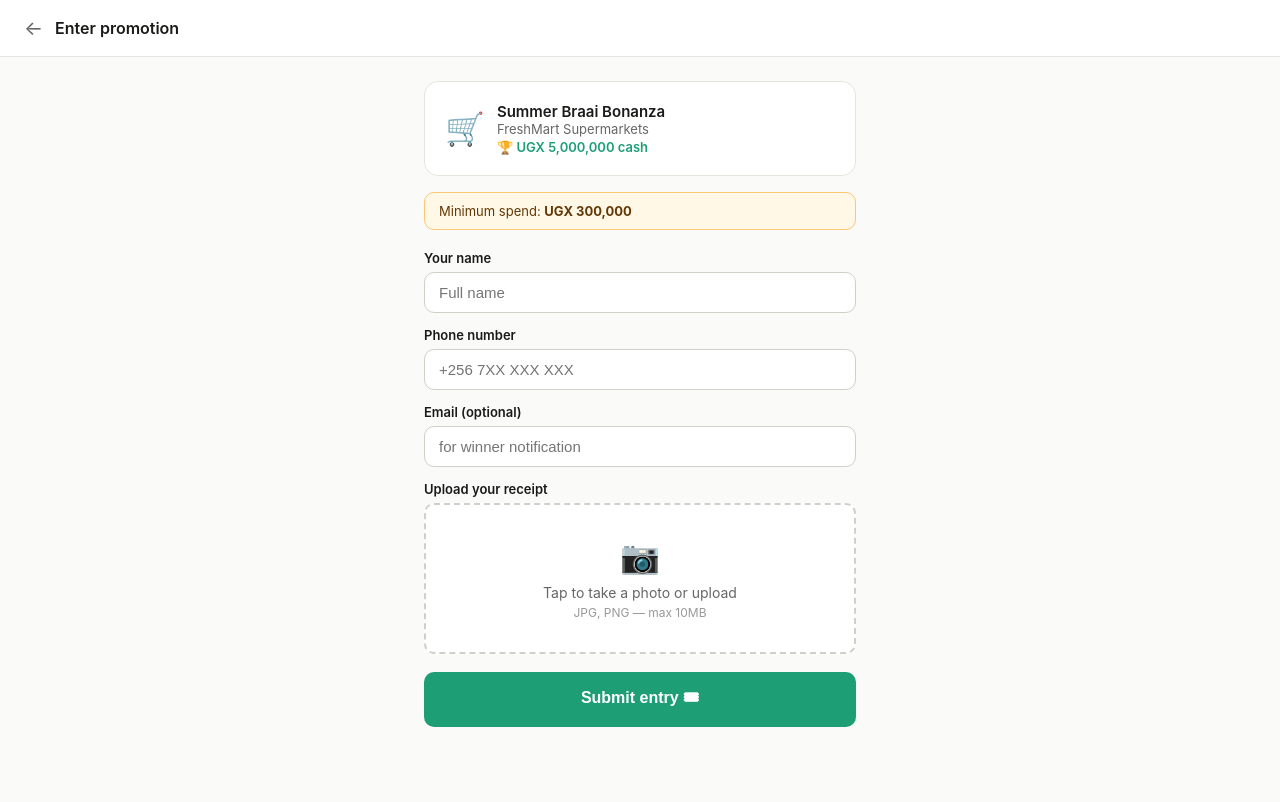
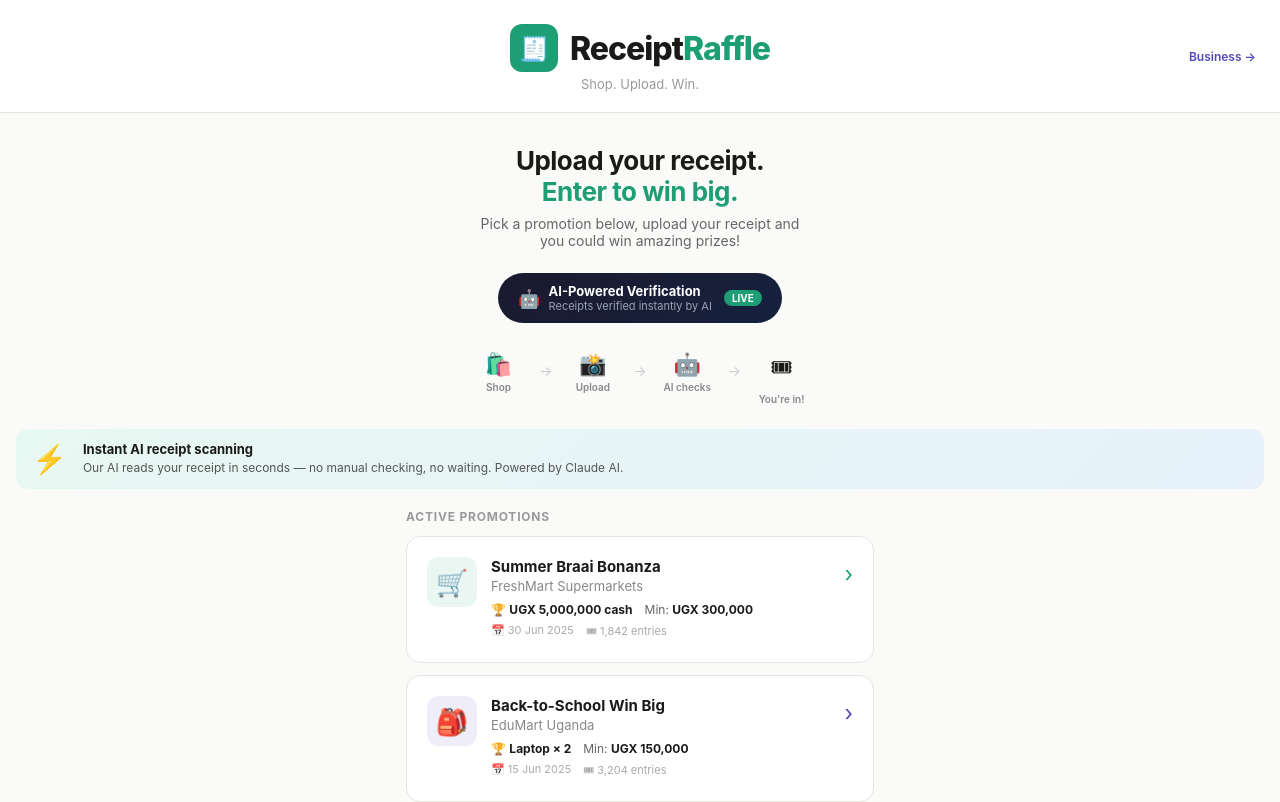
Before and after one commit to johnejalu-cell/receiptraffle, a Next.js app: page /enter/1 in a window 1280 px wide. Shown: the top 802 px of the page. Built offline with nearby package versions, Linux system fonts and the light colour scheme.

Commit message:
Update page.tsx

```diff
--- a/app/enter/[id]/page.tsx
+++ b/app/enter/[id]/page.tsx
@@ -1,186 +1,150 @@
-'use client'
-import { useState } from 'react'
 import Link from 'next/link'
 
-const PROMOTIONS: Record<string, any> = {
-  '1': { title: "Summer Braai Bonanza", brand: "FreshMart Supermarkets", prize: "UGX 5,000,000 cash", minSpend: 300000, currency: "UGX", emoji: "🛒", color: "#1D9E75" },
-  '2': { title: "Back-to-School Win Big", brand: "EduMart Uganda", prize: "Laptop × 2", minSpend: 150000, currency: "UGX", emoji: "🎒", color: "#534AB7" },
-  '3': { title: "Family Pack Jackpot", brand: "CityLodge Hotels", prize: "Weekend stay for 4", minSpend: 500000, currency: "UGX", emoji: "🏨", color: "#854F0B" },
-}
+const PROMOTIONS = [
+  {
+    id: 1,
+    title: "Summer Braai Bonanza",
+    brand: "FreshMart Supermarkets",
+    prize: "UGX 5,000,000 cash",
+    minSpend: "UGX 300,000",
+    draws: "30 Jun 2025",
+    entries: "1,842",
+    color: "#1D9E75",
+    emoji: "🛒"
+  },
+  {
+    id: 2,
+    title: "Back-to-School Win Big",
+    brand: "EduMart Uganda",
+    prize: "Laptop × 2",
+    minSpend: "UGX 150,000",
+    draws: "15 Jun 2025",
+    entries: "3,204",
+    color: "#534AB7",
+    emoji: "🎒"
+  },
+  {
+    id: 3,
+    title: "Family Pack Jackpot",
+    brand: "CityLodge Hotels",
+    prize: "Weekend stay for 4",
+    minSpend: "UGX 500,000",
+    draws: "31 Jul 2025",
+    entries: "411",
+    color: "#854F0B",
+    emoji: "🏨"
+  },
+]
 
-export default function EnterPage({ params }: { params: { id: string } }) {
-  const promo = PROMOTIONS[params.id]
-  const [name, setName] = useState('')
-  const [phone, setPhone] = useState('')
-  const [email, setEmail] = useState('')
-  const [file, setFile] = useState<File | null>(null)
-  const [preview, setPreview] = useState('')
-  const [step, setStep] = useState<'form' | 'verifying' | 'success' | 'manual'>('form')
-  const [result, setResult] = useState<any>(null)
-  const [ticket, setTicket] = useState('')
-
-  if (!promo) return (
-    <main style={{ padding: '2rem', textAlign: 'center' }}>
-      <p>Promotion not found.</p>
-      <Link href="/" style={{ color: '#1D9E75' }}>← Back to promotions</Link>
-    </main>
-  )
-
-  function handleFile(f: File) {
-    setFile(f)
-    setPreview(URL.createObjectURL(f))
-  }
-
-  async function handleSubmit() {
-    if (!name || !phone || !file) {
-      alert('Please fill in your name, phone number and upload a receipt.')
-      return
-    }
-    setStep('verifying')
-
-    try {
-      const toBase64 = (f: File) => new Promise<string>((res, rej) => {
-        const r = new FileReader()
-        r.onload = () => res((r.result as string).split(',')[1])
-        r.onerror = rej
-        r.readAsDataURL(f)
-      })
-
-      const base64 = await toBase64(file)
-      const mediaType = file.type || 'image/jpeg'
-
-      const res = await fetch('/api/verify-receipt', {
-        method: 'POST',
-        headers: { 'Content-Type': 'application/json' },
-        body: JSON.stringify({
-          imageBase64: base64,
-          mediaType,
-          minSpend: promo.minSpend,
-          currency: promo.currency
-        })
-      })
-
-      const data = await res.json()
-      setResult(data)
-
-      const t = 'RR-' + Math.random().toString(36).substring(2, 10).toUpperCase()
-      setTicket(t)
-
-      if (data.verification_status === 'approved' && data.total_amount >= promo.minSpend) {
-        setStep('success')
-      } else {
-        setStep('manual')
-      }
-    } catch (e) {
-      const t = 'RR-' + Math.random().toString(36).substring(2, 10).toUpperCase()
-      setTicket(t)
-      setStep('manual')
-    }
-  }
-
-  if (step === 'verifying') return (
-    <main style={{ minHeight: '100vh', display: 'flex', flexDirection: 'column', alignItems: 'center', justifyContent: 'center', padding: '2rem', background: '#fafaf9', textAlign: 'center' }}>
-      <div style={{ fontSize: 48, marginBottom: 16, animation: 'spin 1s linear infinite' }}>🔍</div>
-      <h2 style={{ fontSize: 20, fontWeight: 600, marginBottom: 8 }}>Verifying your receipt...</h2>
-      <p style={{ color: '#666', fontSize: 14 }}>Our AI is reading your receipt. This takes a few seconds.</p>
-    </main>
-  )
-
-  if (step === 'success') return (
-    <main style={{ minHeight: '100vh', display: 'flex', flexDirection: 'column', alignItems: 'center', justifyContent: 'center', padding: '2rem', background: '#fafaf9', textAlign: 'center' }}>
-      <div style={{ fontSize: 56, marginBottom: 16 }}>🎉</div>
-      <h2 style={{ fontSize: 24, fontWeight: 700, marginBottom: 8, color: '#1D9E75' }}>You're entered!</h2>
-      <p style={{ color: '#666', fontSize: 15, marginBottom: 20 }}>Your receipt was verified successfully.</p>
-      <div style={{ background: '#fff', border: '2px solid #1D9E75', borderRadius: 14, padding: '1.5rem', width: '100%', maxWidth: 340, marginBottom: 20 }}>
-        <div style={{ fontSize: 12, color: '#999', marginBottom: 4 }}>Your ticket number</div>
-        <div style={{ fontSize: 22, fontWeight: 700, color: '#1D9E75', letterSpacing: 1 }}>{ticket}</div>
-        <div style={{ fontSize: 13, color: '#666', marginTop: 8 }}>{promo.title}</div>
-        <div style={{ fontSize: 13, color: '#666' }}>Amount: {promo.currency} {result?.total_amount?.toLocaleString()}</div>
-      </div>
-      <p style={{ fontSize: 13, color: '#999', marginBottom: 20 }}>Save your ticket number! Draw date is shown on the promotion.</p>
-      <Link href="/" style={{ color: '#1D9E75', fontSize: 14, textDecoration: 'none', fontWeight: 600 }}>← Enter another promotion</Link>
-    </main>
-  )
-
-  if (step === 'manual') return (
-    <main style={{ minHeight: '100vh', display: 'flex', flexDirection: 'column', alignItems: 'center', justifyContent: 'center', padding: '2rem', background: '#fafaf9', textAlign: 'center' }}>
-      <div style={{ fontSize: 48, marginBottom: 16 }}>⏳</div>
-      <h2 style={{ fontSize: 22, fontWeight: 700, marginBottom: 8 }}>Entry received!</h2>
-      <p style={{ color: '#666', fontSize: 14, marginBottom: 20 }}>Your receipt has been submitted for manual review. We'll confirm your entry within 24 hours.</p>
-      <div style={{ background: '#fff', border: '1px solid #e5e5e0', borderRadius: 14, padding: '1.5rem', width: '100%', maxWidth: 340, marginBottom: 20 }}>
-        <div style={{ fontSize: 12, color: '#999', marginBottom: 4 }}>Reference number</div>
-        <div style={{ fontSize: 22, fontWeight: 700, color: '#534AB7', letterSpacing: 1 }}>{ticket}</div>
-        <div style={{ fontSize: 13, color: '#666', marginTop: 8 }}>{promo.title}</div>
-        <div style={{ fontSize: 13, color: '#666' }}>Contact: {phone}</div>
-      </div>
-      <Link href="/" style={{ color: '#1D9E75', fontSize: 14, textDecoration: 'none', fontWeight: 600 }}>← Back to promotions</Link>
-    </main>
-  )
-
+export default function Home() {
   return (
     <main style={{ minHeight: '100vh', background: '#fafaf9' }}>
+
       {/* Header */}
-      <div style={{ background: '#fff', borderBottom: '1px solid #e5e5e0', padding: '1rem 1.5rem', display: 'flex', alignItems: 'center', gap: 12 }}>
-        <Link href="/" style={{ color: '#666', textDecoration: 'none', fontSize: 20 }}>←</Link>
-        <span style={{ fontSize: 16, fontWeight: 600 }}>Enter promotion</span>
+      <div style={{ background: '#fff', borderBottom: '1px solid #e5e5e0', padding: '1.5rem 1.5rem 1.25rem', textAlign: 'center', position: 'relative' }}>
+        <div style={{ display: 'flex', alignItems: 'center', justifyContent: 'center', gap: 12, marginBottom: 4 }}>
+          <div style={{ width: 48, height: 48, background: '#1D9E75', borderRadius: 12, display: 'flex', alignItems: 'center', justifyContent: 'center', fontSize: 24 }}>🧾</div>
+          <span style={{ fontSize: 32, fontWeight: 800, letterSpacing: -1 }}>Receipt<span style={{ color: '#1D9E75' }}>Raffle</span></span>
+        </div>
+        <p style={{ fontSize: 13, color: '#999', margin: 0 }}>Shop. Upload. Win.</p>
+        <Link href="/auth/login" style={{ position: 'absolute', top: '50%', right: '1.5rem', transform: 'translateY(-50%)', fontSize: 12, color: '#534AB7', fontWeight: 600, textDecoration: 'none' }}>
+          Business →
+        </Link>
       </div>
 
-      <div style={{ padding: '1.5rem', maxWidth: 480, margin: '0 auto' }}>
-        {/* Promo info */}
-        <div style={{ background: '#fff', border: '1px solid #e5e5e0', borderRadius: 14, padding: '1.25rem', marginBottom: 16, display: 'flex', gap: 12, alignItems: 'center' }}>
-          <div style={{ fontSize: 32 }}>{promo.emoji}</div>
-          <div>
-            <div style={{ fontSize: 15, fontWeight: 600 }}>{promo.title}</div>
-            <div style={{ fontSize: 13, color: '#666' }}>{promo.brand}</div>
-            <div style={{ fontSize: 13, color: promo.color, fontWeight: 600, marginTop: 2 }}>🏆 {promo.prize}</div>
+      {/* Hero */}
+      <div style={{ textAlign: 'center', padding: '2rem 1.5rem 1.5rem' }}>
+        <h1 style={{ fontSize: 26, fontWeight: 700, marginBottom: 8, letterSpacing: -0.5 }}>
+          Upload your receipt.<br /><span style={{ color: '#1D9E75' }}>Enter to win big.</span>
+        </h1>
+        <p style={{ fontSize: 14, color: '#666', maxWidth: 320, margin: '0 auto 1.5rem' }}>
+          Pick a promotion below, upload your receipt and you could win amazing prizes!
+        </p>
+
+        {/* AI badge */}
+        <div style={{ display: 'inline-flex', alignItems: 'center', gap: 8, background: 'linear-gradient(135deg, #1a1a2e, #16213e)', borderRadius: 30, padding: '10px 20px', marginBottom: '0.5rem' }}>
+          <span style={{ fontSize: 18 }}>🤖</span>
+          <div style={{ textAlign: 'left' }}>
+            <div style={{ fontSize: 13, fontWeight: 700, color: '#fff' }}>AI-Powered Verification</div>
+            <div style={{ fontSize: 11, color: '#9BA4B5' }}>Receipts verified instantly by AI</div>
           </div>
+          <div style={{ background: '#1D9E75', borderRadius: 20, padding: '2px 8px', fontSize: 10, fontWeight: 700, color: '#fff', marginLeft: 4 }}>LIVE</div>
         </div>
 
-        <div style={{ background: '#FFF8E6', border: '1px solid #FAC775', borderRadius: 10, padding: '10px 14px', fontSize: 13, color: '#633806', marginBottom: 20 }}>
-          Minimum spend: <strong>{promo.currency} {promo.minSpend.toLocaleString()}</strong>
+        {/* How it works */}
+        <div style={{ display: 'flex', justifyContent: 'center', gap: 0, marginTop: '1.25rem', maxWidth: 360, margin: '1.25rem auto 0' }}>
+          {[
+            { emoji: '🛍️', label: 'Shop' },
+            { emoji: '→', label: '', arrow: true },
+            { emoji: '📸', label: 'Upload' },
+            { emoji: '→', label: '', arrow: true },
+            { emoji: '🤖', label: 'AI checks' },
+            { emoji: '→', label: '', arrow: true },
+            { emoji: '🎟', label: 'You\'re in!' },
+          ].map((s, i) => (
+            s.arrow
+              ? <div key={i} style={{ color: '#ccc', fontSize: 14, display: 'flex', alignItems: 'center', padding: '0 2px', marginBottom: 16 }}>→</div>
+              : <div key={i} style={{ textAlign: 'center', flex: 1 }}>
+                  <div style={{ fontSize: 22, marginBottom: 4 }}>{s.emoji}</div>
+                  <div style={{ fontSize: 10, color: '#888', fontWeight: 600 }}>{s.label}</div>
+                </div>
+          ))}
         </div>
+      </div>
 
-        {/* Form */}
-        <div style={{ display: 'flex', flexDirection: 'column', gap: 14 }}>
-          <div>
-            <label style={{ fontSize: 13, fontWeight: 600, display: 'block', marginBottom: 6 }}>Your name</label>
-            <input type="text" value={name} onChange={e => setName(e.target.value)} placeholder="Full name"
-              style={{ width: '100%', padding: '11px 14px', border: '1px solid #d0d0c8', borderRadius: 10, fontSize: 15, background: '#fff' }} />
+      {/* AI trust strip */}
+      <div style={{ background: 'linear-gradient(135deg, #E8F8F2, #E6F1FB)', margin: '0 1rem 1.25rem', borderRadius: 12, padding: '12px 16px', display: 'flex', gap: 16, alignItems: 'center' }}>
+        <div style={{ fontSize: 28, flexShrink: 0 }}>⚡</div>
+        <div>
+          <div style={{ fontSize: 13, fontWeight: 700, color: '#1a1a18', marginBottom: 2 }}>Instant AI receipt scanning</div>
+          <div style={{ fontSize: 12, color: '#555', lineHeight: 1.5 }}>Our AI reads your receipt in seconds — no manual checking, no waiting. Powered by Claude AI.</div>
+        </div>
+      </div>
+
+      {/* Promotions */}
+      <div style={{ padding: '0 1rem 2rem', maxWidth: 500, margin: '0 auto' }}>
+        <p style={{ fontSize: 12, fontWeight: 700, color: '#999', textTransform: 'uppercase', letterSpacing: 0.8, marginBottom: 12 }}>
+          Active promotions
+        </p>
+        {PROMOTIONS.map(p => (
+          <Link key={p.id} href={`/enter/${p.id}`} style={{ textDecoration: 'none' }}>
+            <div style={{ background: '#fff', border: '1px solid #e5e5e0', borderRadius: 14, padding: '1.25rem', marginBottom: 12, display: 'flex', gap: 14, alignItems: 'flex-start' }}>
+              <div style={{ width: 50, height: 50, background: p.color + '18', borderRadius: 12, display: 'flex', alignItems: 'center', justifyContent: 'center', fontSize: 26, flexShrink: 0 }}>
+                {p.emoji}
+              </div>
+              <div style={{ flex: 1, minWidth: 0 }}>
+                <div style={{ fontSize: 15, fontWeight: 700, marginBottom: 2, color: '#1a1a18' }}>{p.title}</div>
+                <div style={{ fontSize: 13, color: '#888', marginBottom: 8 }}>{p.brand}</div>
+                <div style={{ display: 'flex', gap: 12, flexWrap: 'wrap', marginBottom: 6 }}>
+                  <div style={{ fontSize: 12, color: '#666' }}>🏆 <strong style={{ color: '#1a1a18' }}>{p.prize}</strong></div>
+                  <div style={{ fontSize: 12, color: '#666' }}>Min: <strong style={{ color: '#1a1a18' }}>{p.minSpend}</strong></div>
+                </div>
+                <div style={{ display: 'flex', gap: 12 }}>
+                  <div style={{ fontSize: 11, color: '#aaa' }}>📅 {p.draws}</div>
+                  <div style={{ fontSize: 11, color: '#aaa' }}>🎟 {p.entries} entries</div>
+                </div>
+              </div>
+              <div style={{ color: p.color, fontSize: 22, flexShrink: 0, marginTop: 4 }}>›</div>
+            </div>
+          </Link>
+        ))}
+
+        {/* For businesses */}
+        <div style={{ background: 'linear-gradient(135deg, #1a1a2e, #16213e)', borderRadius: 14, padding: '1.5rem', marginTop: 8, textAlign: 'center' }}>
+          <div style={{ fontSize: 22, marginBottom: 8 }}>🏢</div>
+          <div style={{ fontSize: 16, fontWeight: 700, color: '#fff', marginBottom: 6 }}>Are you a business?</div>
+          <div style={{ fontSize: 13, color: '#9BA4B5', marginBottom: 6 }}>Launch your own AI-powered prize promotion</div>
+          <div style={{ display: 'flex', gap: 16, justifyContent: 'center', marginBottom: 16 }}>
+            <div style={{ fontSize: 12, color: '#9BA4B5' }}>✓ AI receipt scanning</div>
+            <div style={{ fontSize: 12, color: '#9BA4B5' }}>✓ Instant verification</div>
           </div>
-          <div>
-            <label style={{ fontSize: 13, fontWeight: 600, display: 'block', marginBottom: 6 }}>Phone number</label>
-            <input type="tel" value={phone} onChange={e => setPhone(e.target.value)} placeholder="+256 7XX XXX XXX"
-              style={{ width: '100%', padding: '11px 14px', border: '1px solid #d0d0c8', borderRadius: 10, fontSize: 15, background: '#fff' }} />
+          <div style={{ display: 'flex', gap: 16, justifyContent: 'center', marginBottom: 16 }}>
+            <div style={{ fontSize: 12, color: '#9BA4B5' }}>✓ Fraud detection</div>
+            <div style={{ fontSize: 12, color: '#9BA4B5' }}>✓ Tamper-proof draws</div>
           </div>
-          <div>
-            <label style={{ fontSize: 13, fontWeight: 600, display: 'block', marginBottom: 6 }}>Email (optional)</label>
-            <input type="email" value={email} onChange={e => setEmail(e.target.value)} placeholder="for winner notification"
-              style={{ width: '100%', padding: '11px 14px', border: '1px solid #d0d0c8', borderRadius: 10, fontSize: 15, background: '#fff' }} />
-          </div>
-          <div>
-            <label style={{ fontSize: 13, fontWeight: 600, display: 'block', marginBottom: 6 }}>Upload your receipt</label>
-            {preview ? (
-              <div style={{ position: 'relative' }}>
-                <img src={preview} alt="Receipt" style={{ width: '100%', borderRadius: 10, maxHeight: 200, objectFit: 'contain', background: '#f5f5f0' }} />
-                <button onClick={() => { setFile(null); setPreview('') }}
-                  style={{ position: 'absolute', top: 8, right: 8, background: '#fff', border: '1px solid #e5e5e0', borderRadius: 20, padding: '4px 10px', fontSize: 12, cursor: 'pointer' }}>
-                  Change
-                </button>
-              </div>
-            ) : (
-              <label style={{ display: 'block', border: '2px dashed #d0d0c8', borderRadius: 10, padding: '2rem', textAlign: 'center', cursor: 'pointer', background: '#fff' }}>
-                <div style={{ fontSize: 32, marginBottom: 8 }}>📷</div>
-                <div style={{ fontSize: 14, color: '#666' }}>Tap to take a photo or upload</div>
-                <div style={{ fontSize: 12, color: '#999', marginTop: 4 }}>JPG, PNG — max 10MB</div>
-                <input type="file" accept="image/*" capture="environment" onChange={e => e.target.files?.[0] && handleFile(e.target.files[0])} style={{ display: 'none' }} />
-              </label>
-            )}
-          </div>
-
-          <button onClick={handleSubmit}
-            style={{ width: '100%', padding: '14px', background: '#1D9E75', color: '#fff', border: 'none', borderRadius: 10, fontSize: 16, fontWeight: 700, cursor: 'pointer', marginTop: 4 }}>
-            Submit entry 🎟
-          </button>
+          <Link href="/auth/signup?role=promoter" style={{ display: 'inline-block', padding: '11px 28px', background: '#1D9E75', color: '#fff', borderRadius: 8, fontSize: 14, fontWeight: 700, textDecoration: 'none' }}>
+            Launch a promotion →
+          </Link>
         </div>
       </div>
     </main>
```
